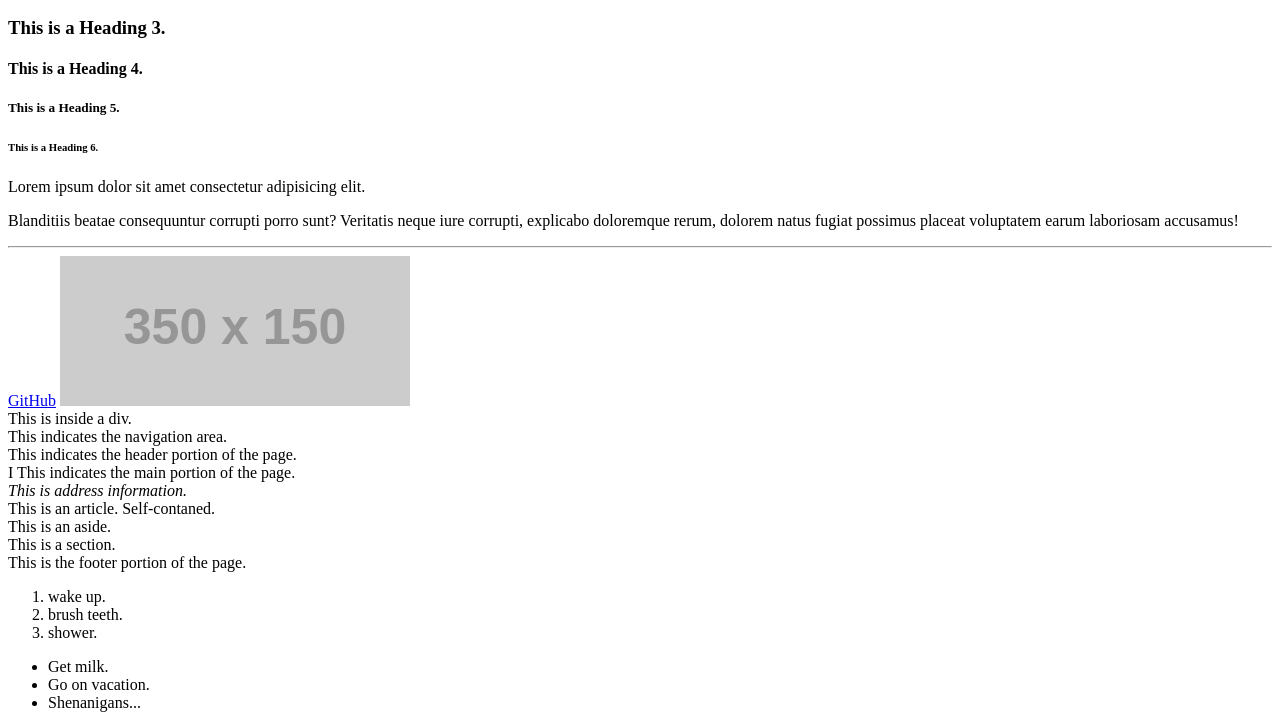
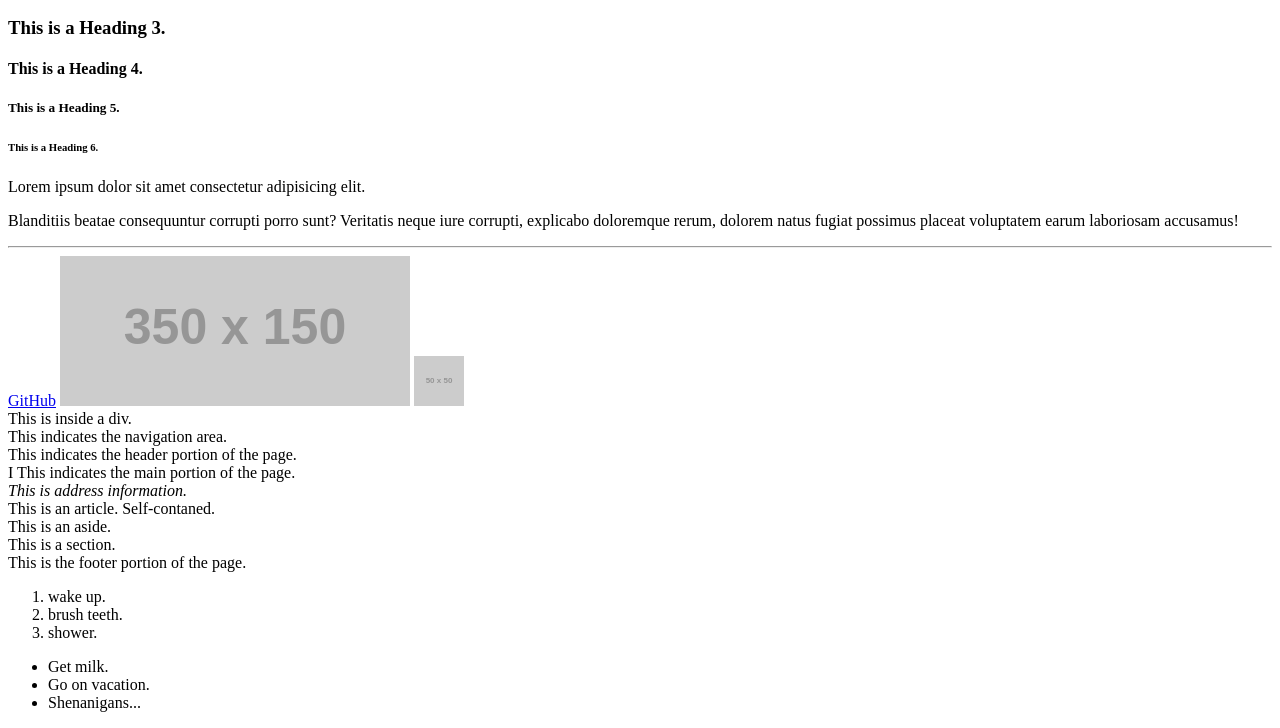
Before and after one commit to Jgriebel1990/learning-html, a plain HTML site: page index.html in a window 1280 px wide. Shown: the part 110-838 px from the top of the page. Drawn offline with Linux system fonts and the light colour scheme; placeholder pictures from the web are drawn by us.

Commit message:
added another image

```diff
--- a/index.html
+++ b/index.html
@@ -21,6 +21,7 @@
         <a href="https://www.github.com">GitHub</a>
         <!-- Add Images -->
         <img src="http://via.placeholder.com/350x150" alt="Placeholder" />
+        <img src="http://via.placeholder.com/50x50" alt="Pladeholder Image">
         <!-- Some organizational bits -->
         <div>This is inside a div.</div>
         <!-- Semantic Orgainizaton -->
```
